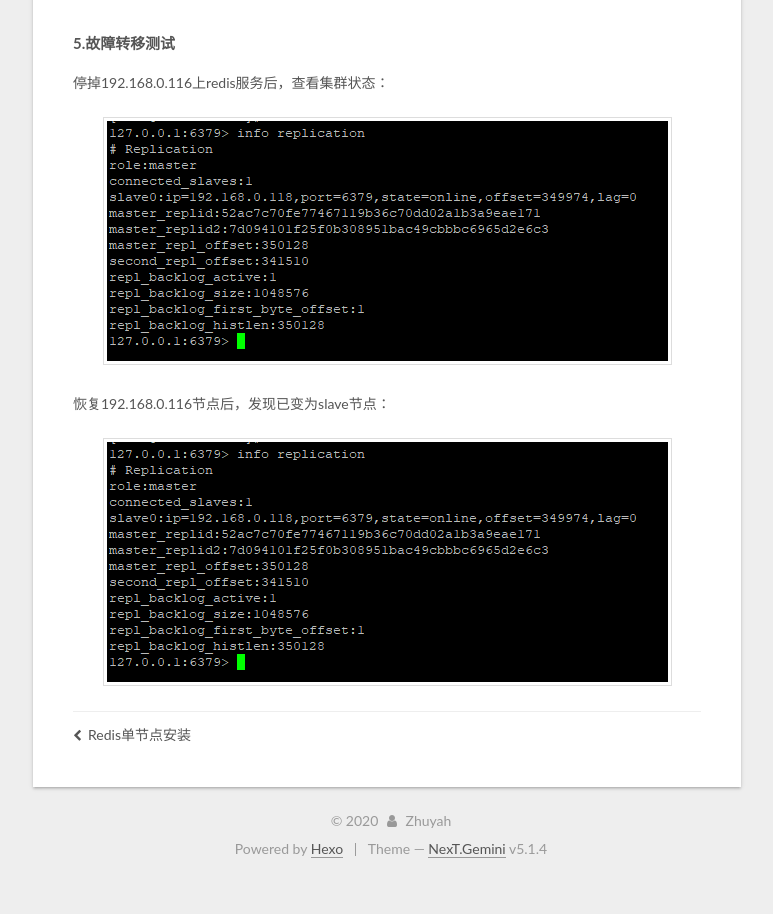
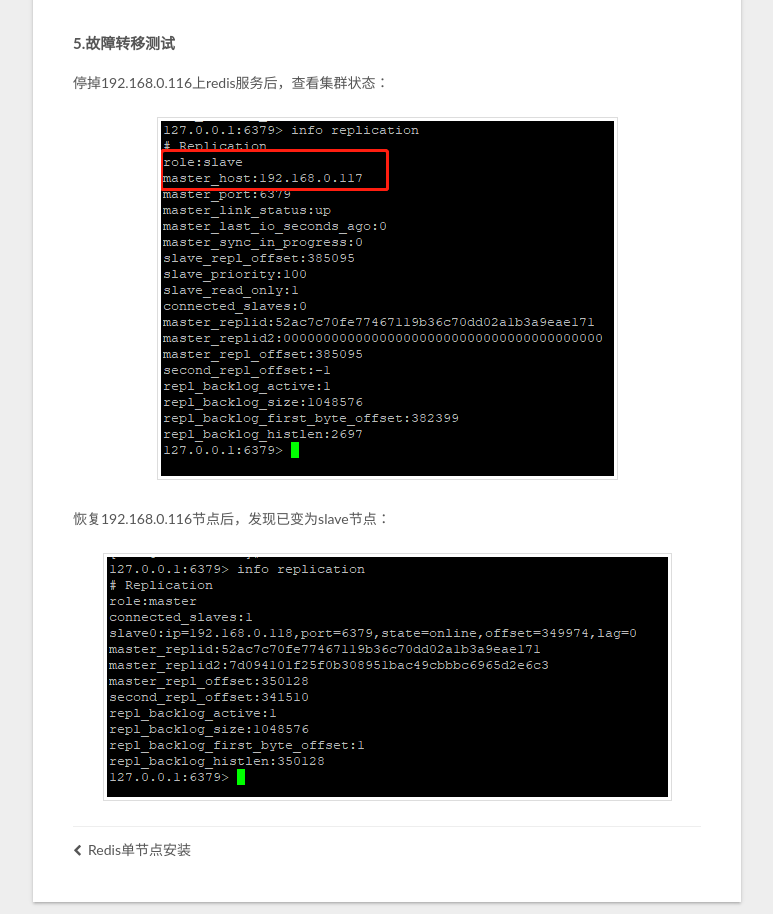
Before and after one commit to zhuyah/zhuyah.github.io, a plain HTML site: page 2020/06/16/redis-sentinel/index.html in a window 1280 px wide. Shown: the part 3194-4108 px from the top of the page, without its empty margins (379-1152 px from the left). Before the commit the page ends 4077 px from the top, so only its background shows below. Drawn offline with Linux system fonts and the light colour scheme.

Commit message:
Site updated: 2020-06-17 10:20:40

```diff
--- a/2020/06/16/redis-sentinel/index.html
+++ b/2020/06/16/redis-sentinel/index.html
@@ -90,10 +90,10 @@
 <meta property="og:image" content="http://yoursite.com/2020/06/16/redis-sentinel/20200616234313.png">
 <meta property="og:image" content="http://yoursite.com/2020/06/16/redis-sentinel/20200617212924.png">
 <meta property="og:image" content="http://yoursite.com/2020/06/16/redis-sentinel/20200617215900.png">
-<meta property="og:image" content="http://yoursite.com/2020/06/16/redis-sentinel/20200617220526.png">
+<meta property="og:image" content="http://yoursite.com/2020/06/16/redis-sentinel/20200617221756.png">
 <meta property="og:image" content="http://yoursite.com/2020/06/16/redis-sentinel/20200617220526.png">
 <meta property="article:published_time" content="2020-06-16T13:27:25.000Z">
-<meta property="article:modified_time" content="2020-06-17T14:10:57.500Z">
+<meta property="article:modified_time" content="2020-06-17T14:20:11.161Z">
 <meta property="article:author" content="Zhuyah">
 <meta name="twitter:card" content="summary">
 <meta name="twitter:image" content="http://yoursite.com/2020/06/16/redis-sentinel/20200616214028.png">
@@ -331,7 +331,7 @@
 <p>启动各个节点后</p>
 <p><img src="/2020/06/16/redis-sentinel/20200617215900.png" alt></p>
 <h5 id="5-故障转移测试"><a href="#5-故障转移测试" class="headerlink" title="5.故障转移测试"></a>5.故障转移测试</h5><p>停掉192.168.0.116上redis服务后，查看集群状态：</p>
-<p><img src="/2020/06/16/redis-sentinel/20200617220526.png" alt></p>
+<p><img src="/2020/06/16/redis-sentinel/20200617221756.png" alt></p>
 <p>恢复192.168.0.116节点后，发现已变为slave节点：</p>
 <p><img src="/2020/06/16/redis-sentinel/20200617220526.png" alt></p>
 
```
Also changed, not shown: index.html (+1 -1 lines), 2020/06/16/redis-sentinel/20200617221756.png (added).
